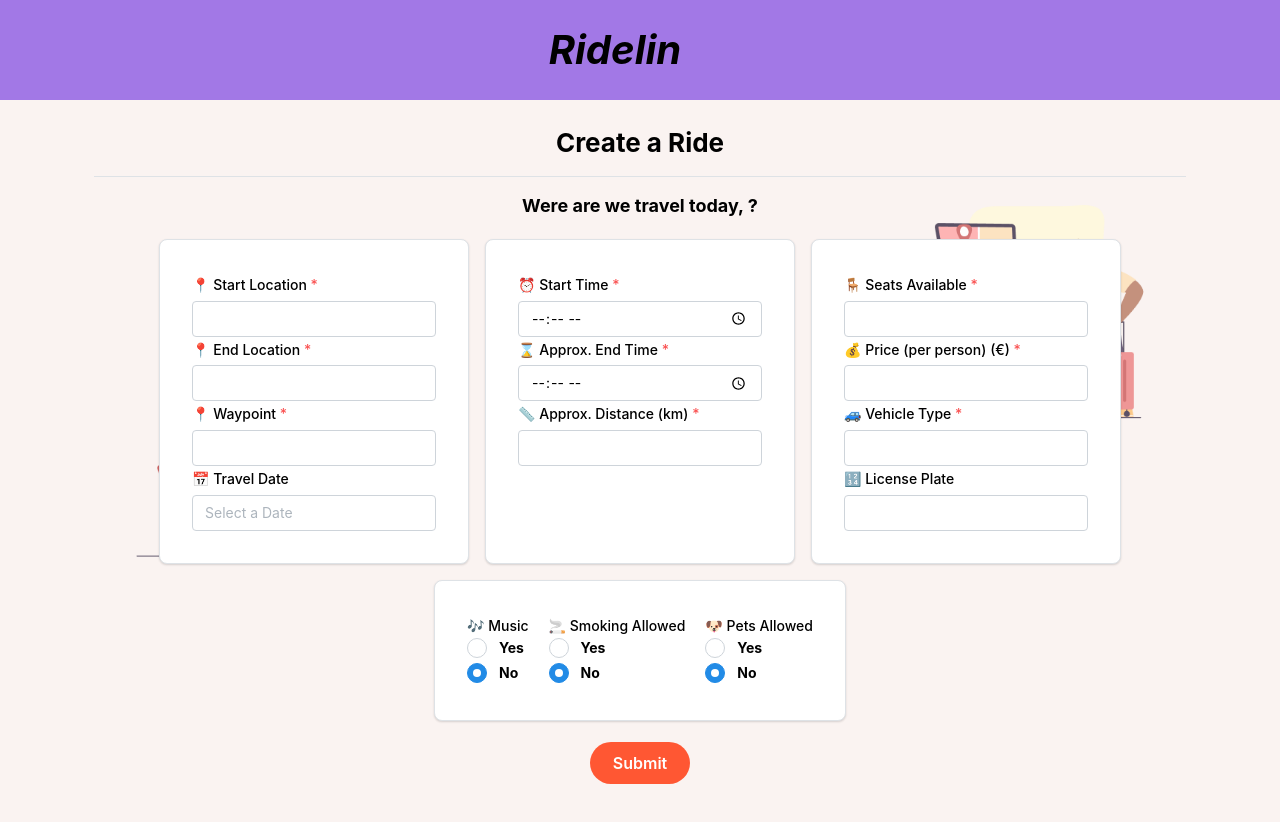
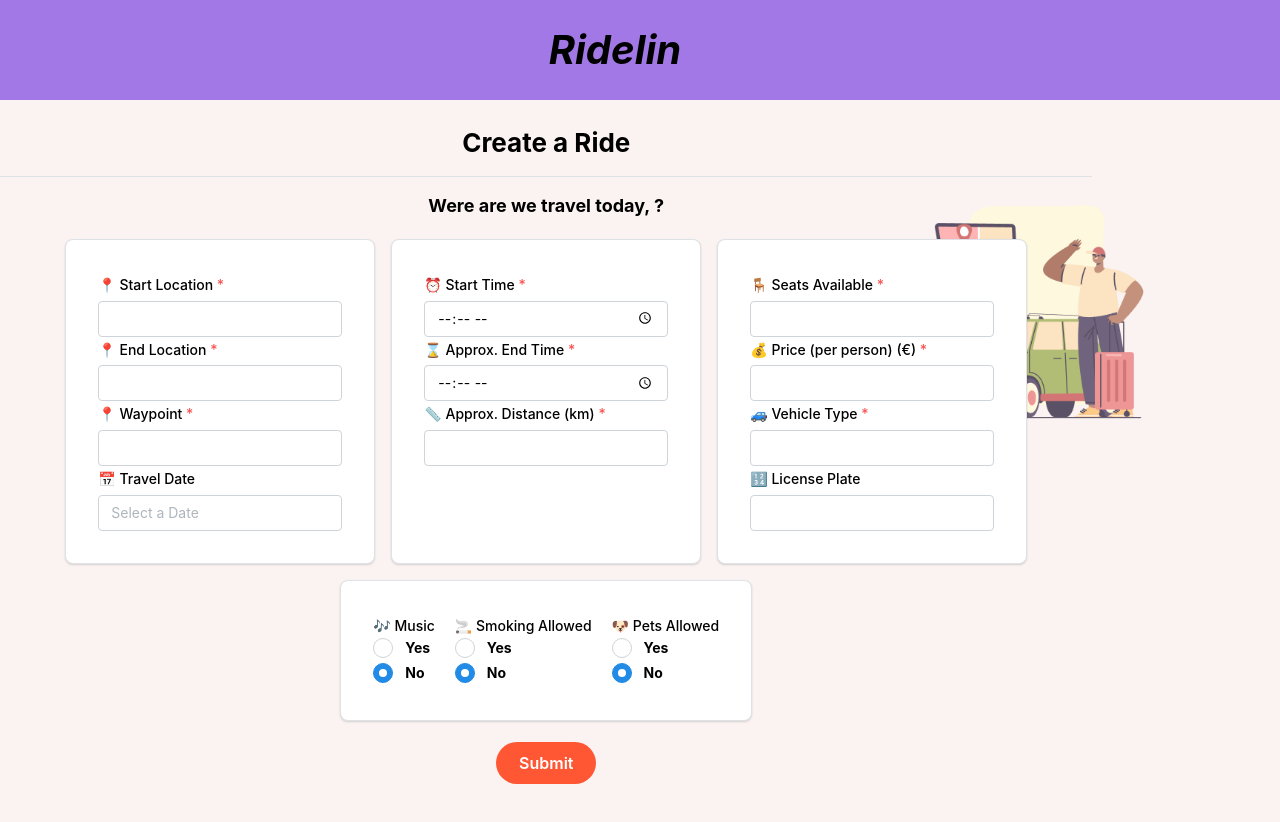
Before and after one commit to Tangy-Stackers/Ridelin-client, a React (Vite) app: page /createride in a window 1280 px wide. Shown: the top 822 px of the page. Before the commit the page ends 800 px from the top, so only its background shows below. Built offline with nearby package versions, Linux system fonts and the light colour scheme.

Commit message:
Add sidebar to create booking page

```diff
--- a/src/components/CreateBooking.jsx
+++ b/src/components/CreateBooking.jsx
@@ -1,7 +1,8 @@
 import axios from "axios";
 import { useEffect, useState } from "react";
 import { useLocation, useNavigate } from "react-router-dom";
-import { Button, TextInput, Alert, Container, Text, Title, Flex, Card, Divider } from "@mantine/core";
+import { Button, TextInput, Alert, Container, Text, Title, Flex, Card, Divider, Box } from "@mantine/core";
+import Sidebar from "./sidebar";
 
 function CreateBooking() {
     const [users, setUsers] = useState(null);
@@ -98,6 +99,12 @@ function CreateBooking() {
     const getOpacity = (value) => (value === "Not Available" || value === null || value === undefined || value === "") ? { opacity: 0.5 } : { opacity: 1 };
 
     return (
+
+        <Flex style={{ height: "100vh" }}>
+    <Box w="250px">
+        <Sidebar />
+    </Box>
+    <Flex justify="center" style={{ flex: 0.75 }}>
         <Container size="sm" mt={10} style={{ display: 'flex', justifyContent: 'center', alignItems: 'center', flexDirection: 'column' }}>
             <Title align="center" mb={8}>Book your Ride</Title>
 
@@ -173,6 +180,8 @@ function CreateBooking() {
 
             {!canBook && <p>You cannot book your own ride.</p>}
         </Container>
+        </Flex>
+        </Flex>
     );
 };
 
--- a/src/components/CreateRide.jsx
+++ b/src/components/CreateRide.jsx
@@ -1,9 +1,10 @@
 import axios from "axios";
 import { useState } from "react";
 import { useNavigate } from "react-router-dom";
-import { Button, TextInput, Popover, RadioGroup, Radio, Group, Container, Paper, Title, Divider, Stack, Flex } from "@mantine/core";
+import { Button, TextInput, Popover, RadioGroup, Radio, Group, Container, Paper, Title, Divider, Stack, Flex, Box } from "@mantine/core";
 import { DatePicker, TimeInput } from '@mantine/dates';
 import { dateFormatter } from "../utils/dateFormatter";
+import Sidebar from "./sidebar";
 
 
 function CreateRide() {
@@ -64,6 +65,11 @@ function CreateRide() {
     };
 
     return (
+        <Flex style={{ height: "100vh" }}>
+        <Box w="250px">
+            <Sidebar/>
+        </Box>
+        <Flex justify="center" style={{ flex: 0.75 }}>
         <Container px={24} size="lg">
             <>
                 <br />
@@ -199,6 +205,8 @@ function CreateRide() {
                 </form>
             </Flex>
         </Container>
+        </Flex>
+        </Flex>
     );
 }
 
```
